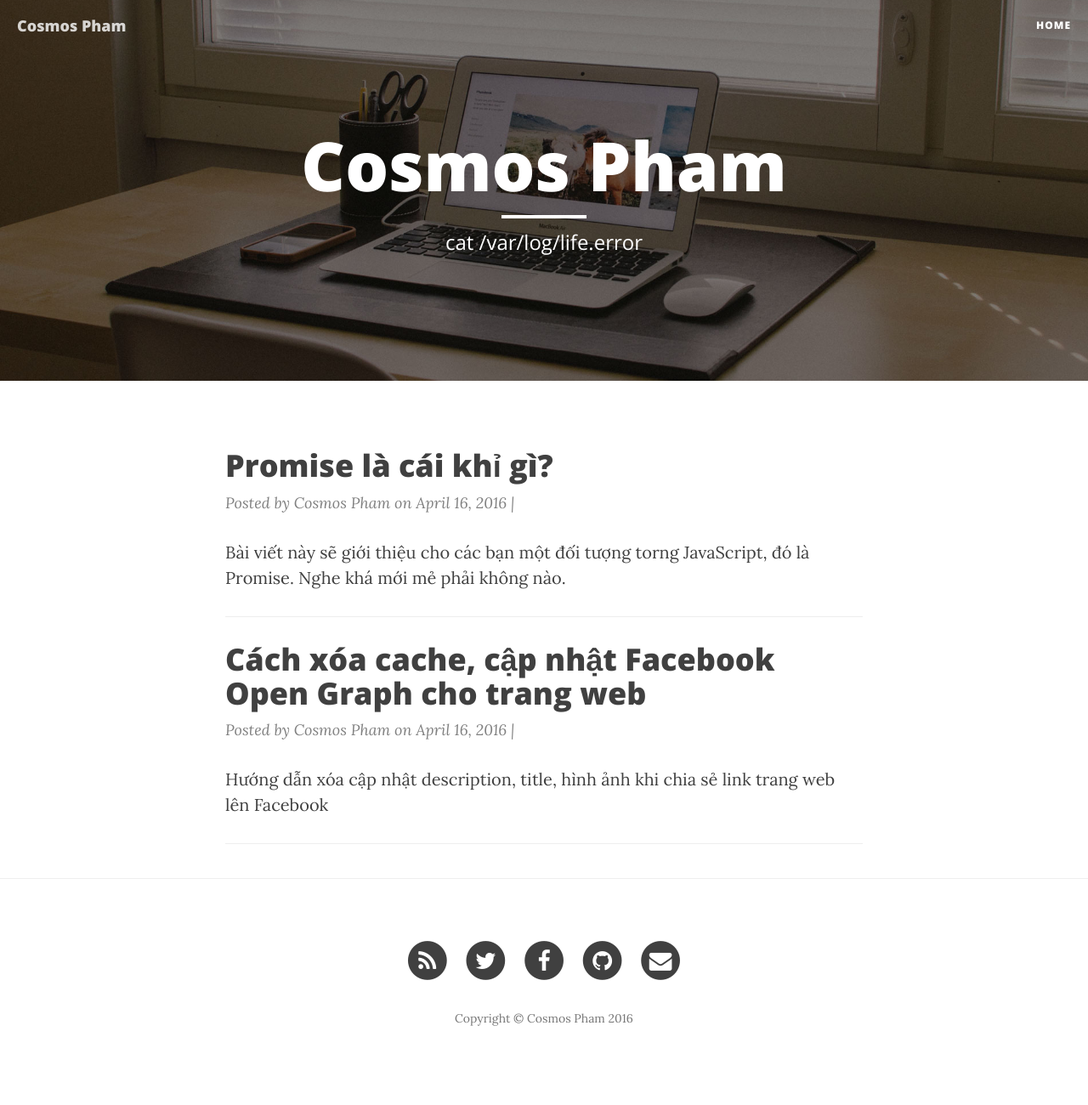
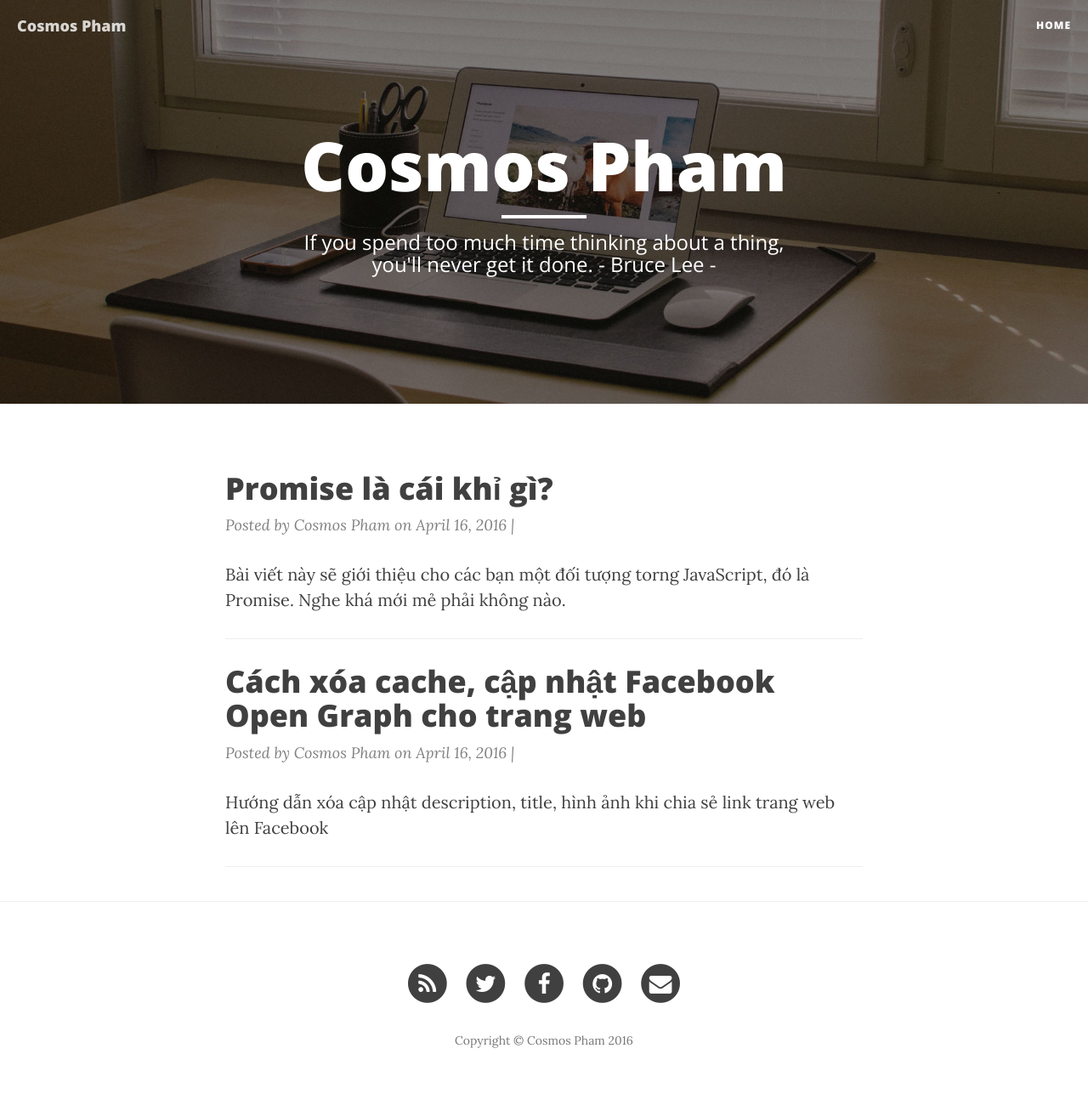
Before and after one commit to cosmospham/cosmospham.github.io, a Jekyll site: the page built from index.html, in a window 1280 px wide. Shown: the whole page at 85% size. Built offline with Jekyll 4.4.1, drawn with Linux system fonts in a browser that asks for light colours; nearby versions of some CDN libraries; the list of posts is cut into pages by our own code; comment, search, counter and statistics services are not loaded; before the commit the page ends 1274 px from its top, so only the background shows below that.

Commit message:
fix css.map, new description

```diff
--- a/_config.yml
+++ b/_config.yml
@@ -11,7 +11,8 @@ header-img: img/home-bg.jpg
 email: inbox@buu.vn
 copyright_name: "Cosmos Pham"
 description: > #
-    cat /var/log/life.error
+    If you spend too much time thinking about a thing,<br/> you'll never get it done.
+        - Bruce Lee -
 baseurl: "" # the subpath of your site, e.g. /blog
 url: "https://cosmospham.github.io" # the base hostname & protocol for your site
 twitter_username: buuvn
--- a/_layouts/page.html
+++ b/_layouts/page.html
@@ -10,7 +10,7 @@ layout: default
                 <div class="site-heading">
                     <h1>{% if page.title %}{{ page.title }}{% else %}{{ site.title }}{% endif %}</h1>
                     <hr class="small">
-                    <span class="subheading">{{ page.description }}</span>
+                    <span class="subheading">{% if page.description %}{{ page.description }}{% else %}{{ site.description }}{% endif %}</span>
                 </div>
             </div>
         </div>
--- a/index.html
+++ b/index.html
@@ -1,6 +1,5 @@
 ---
 layout: page
-description: "cat /var/log/life.error"
 ---
 
 {% for post in paginator.posts %}
```
Also changed, not shown: css/bootstrap.css, css/bootstrap.min.css.
